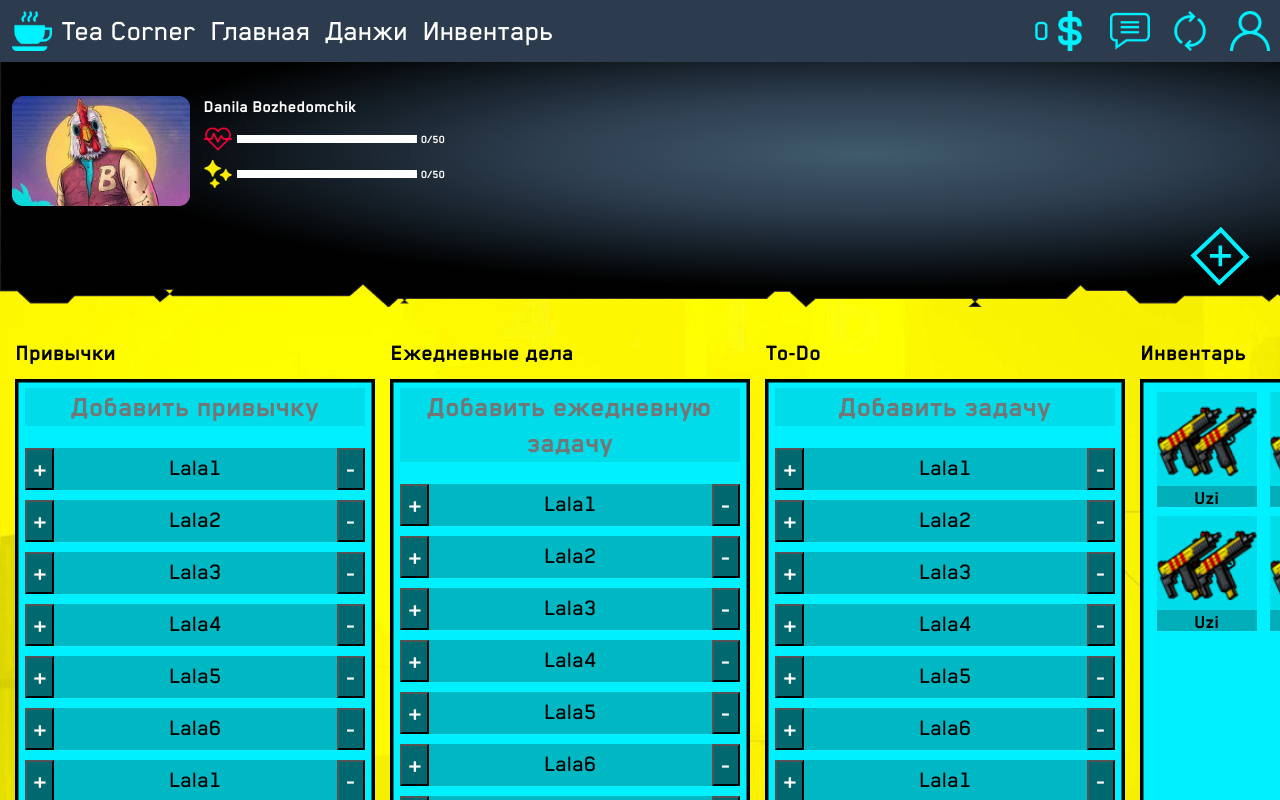
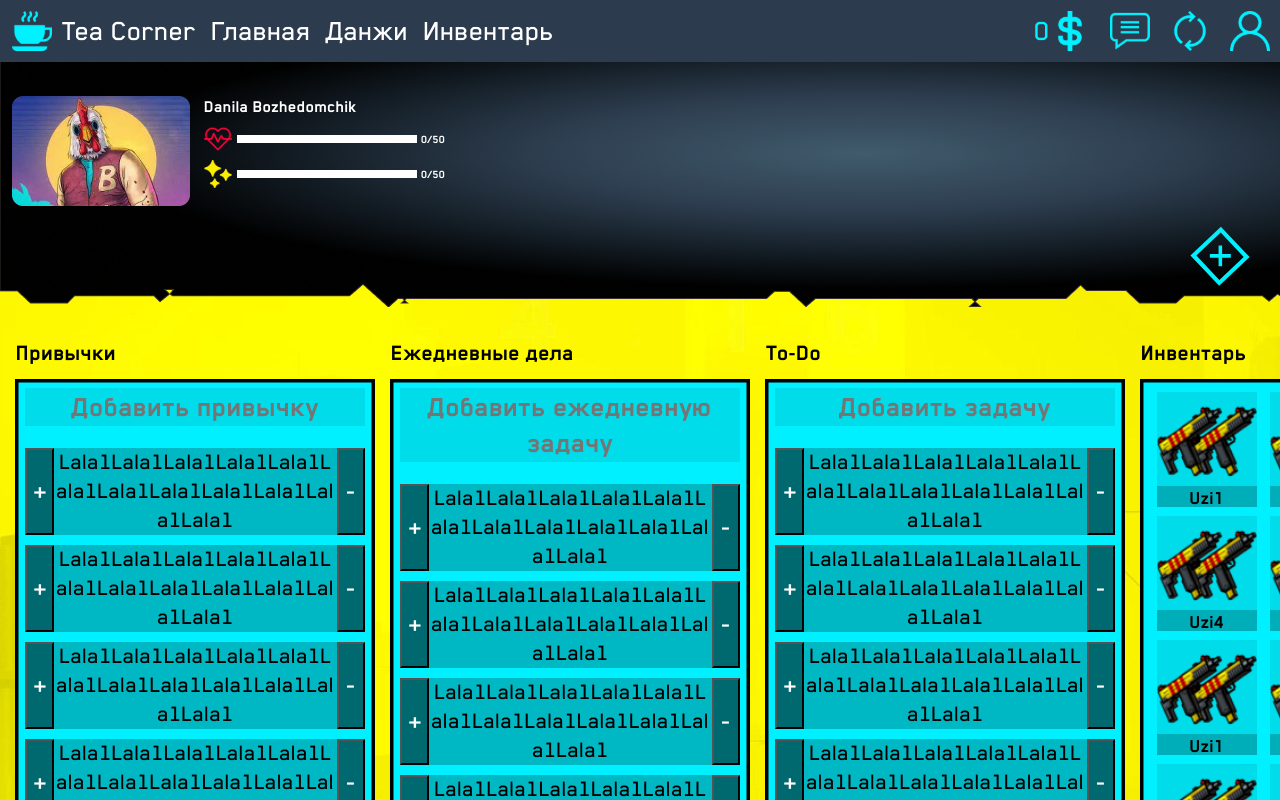
Before and after one commit to tea-corner/Frontend, a Vue app in the folder tea_corner-habbits/: page /about in a window 1280 px wide. Shown: the top 800 px of the page. Built offline with nearby package versions, Linux system fonts and the light colour scheme; the HTML template or start-up script is replaced by a standard one.

Commit message:
Fixed: Static invetory items

```diff
--- a/tea_corner-habbits/src/components/BlockItem.vue
+++ b/tea_corner-habbits/src/components/BlockItem.vue
@@ -60,23 +60,11 @@
       <div class="blockNewListInventory" id="elementBlock">
         <div class="scrollTextInventory">
           <ul class="listBlockHabbitInventory">
-            <li class="itemBlockHabbitInventory">
-              <InventoryItem> </InventoryItem>
-            </li>
-            <li class="itemBlockHabbit">
-              <InventoryItem> </InventoryItem>
-            </li>
-            <li class="itemBlockHabbit">
-              <InventoryItem> </InventoryItem>
-            </li>
-            <li class="itemBlockHabbit">
-              <InventoryItem> </InventoryItem>
-            </li>
-            <li class="itemBlockHabbit">
-              <InventoryItem> </InventoryItem>
-            </li>
-            <li class="itemBlockHabbit">
-              <InventoryItem> </InventoryItem>
+            <li
+              v-for="itemInventory in inventoryItems"
+              :key="itemInventory.description"
+            >
+              <inventory-item :weaponName="itemInventory.description"></inventory-item>
             </li>
           </ul>
         </div>
@@ -99,42 +87,63 @@ export default {
     return {
       taskItems: [
         {
-          description: "Lala1",
+          description: "Lala1Lala1Lala1Lala1Lala1Lala1Lala1Lala1Lala1Lala1Lala1Lala1",
         },
         {
-          description: "Lala2",
+          description: "Lala1Lala1Lala1Lala1Lala1Lala1Lala1Lala1Lala1Lala1Lala1Lala1",
         },
         {
-          description: "Lala3",
+          description: "Lala1Lala1Lala1Lala1Lala1Lala1Lala1Lala1Lala1Lala1Lala1Lala1",
         },
         {
-          description: "Lala4",
+          description: "Lala1Lala1Lala1Lala1Lala1Lala1Lala1Lala1Lala1Lala1Lala1Lala1",
         },
         {
-          description: "Lala5",
+          description: "Lala1Lala1Lala1Lala1Lala1Lala1Lala1Lala1Lala1Lala1Lala1Lala1",
         },
         {
-          description: "Lala6",
+          description: "Lala1Lala1Lala1Lala1Lala1Lala1Lala1Lala1Lala1Lala1Lala1Lala1",
         },
         {
-          description: "Lala1",
+          description: "Lala1Lala1Lala1Lala1Lala1Lala1Lala1Lala1Lala1Lala1Lala1Lala1",
         },
         {
-          description: "Lala2",
+          description: "Lala1Lala1Lala1Lala1Lala1Lala1Lala1Lala1Lala1Lala1Lala1Lala1",
         },
         {
-          description: "Lala3",
+          description: "Lala1Lala1Lala1Lala1Lala1Lala1Lala1Lala1Lala1Lala1Lala1Lala1",
         },
         {
-          description: "Lala4",
+          description: "Lala1Lala1Lala1Lala1Lala1Lala1Lala1Lala1Lala1Lala1Lala1Lala1",
         },
         {
-          description: "Lala5",
+          description: "Lala1Lala1Lala1Lala1Lala1Lala1Lala1Lala1Lala1Lala1Lala1Lala1",
         },
         {
-          description: "Lala6",
+          description: "Lala1Lala1Lala1Lala1Lala1Lala1Lala1Lala1Lala1Lala1Lala1Lala1",
         },
       ],
+
+      inventoryItems: [
+        {description: "Uzi1"},
+        {description: "Uzi2"},
+        {description: "Uzi3"},
+        {description: "Uzi4"},
+        {description: "Uzi5"},
+        {description: "Uzi6"},
+        {description: "Uzi1"},
+        {description: "Uzi2"},
+        {description: "Uzi3"},
+        {description: "Uzi4"},
+        {description: "Uzi5"},
+        {description: "Uzi6"},
+        {description: "Uzi1"},
+        {description: "Uzi2"},
+        {description: "Uzi3"},
+        {description: "Uzi4"},
+        {description: "Uzi5"},
+        {description: "Uzi6"}
+      ]
     };
   },
 };
@@ -145,9 +154,11 @@ export default {
   display: flex;
 }
 .listBlockHabbitInventory {
+  margin-bottom: 0;
+  height: 126px;
+  display: flex;
   text-align: center;
   flex-wrap: wrap;
-  display: flex;
 }
 
 .listBlockTask {
@@ -171,9 +182,6 @@ export default {
   margin-top: 5px;
   overflow: auto;
   height: 500px;
-
-  overflow: auto;
-  height: 416px;
 }
 
 .scrollTextDaily {
@@ -228,14 +236,7 @@ export default {
   width: 0;
 }
 
-.blockNewListInventory {
-  width: 360px;
-  height: 530px;
-  margin-left: 15px;
-  border: 0;
-  overflow: auto;
-  background: url("../../public/svg/svgBlock.svg");
-}
+
 .blockNewList {
   width: 360px;
   height: 530px;
@@ -254,5 +255,8 @@ export default {
   overflow: auto;
 
   background: url("../../public/svg/svgBlock.svg");
+  text-align: center;
+  flex-wrap: wrap;
+  display: flex;
 }
 </style>
--- a/tea_corner-habbits/src/components/UI/InventoryItem.vue
+++ b/tea_corner-habbits/src/components/UI/InventoryItem.vue
@@ -2,7 +2,7 @@
   <div class="InventoryItem">
     <img src="../../../public/images/uziIcon.png" alt="" class="weaponIcon" />
     <div class="weaponBlock">
-      <h5 class="weaponName">Uzi</h5>
+      <h5 class="weaponName">{{this.weaponName}}</h5>
     </div>
   </div>
 </template>
@@ -10,11 +10,9 @@
 
 <script>
 export default {
-  data() {
-    return {
-      nameWeapon: "Uzi",
-    };
-  },
+  props: {
+    weaponName: String
+  }
 };
 </script>
 
```
